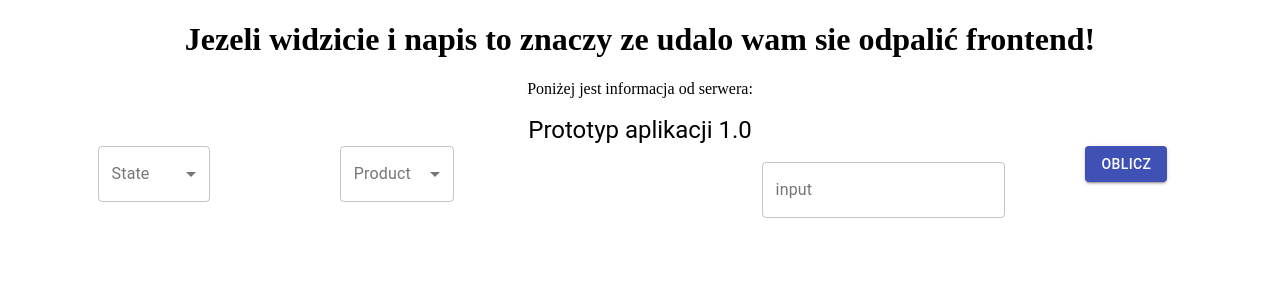
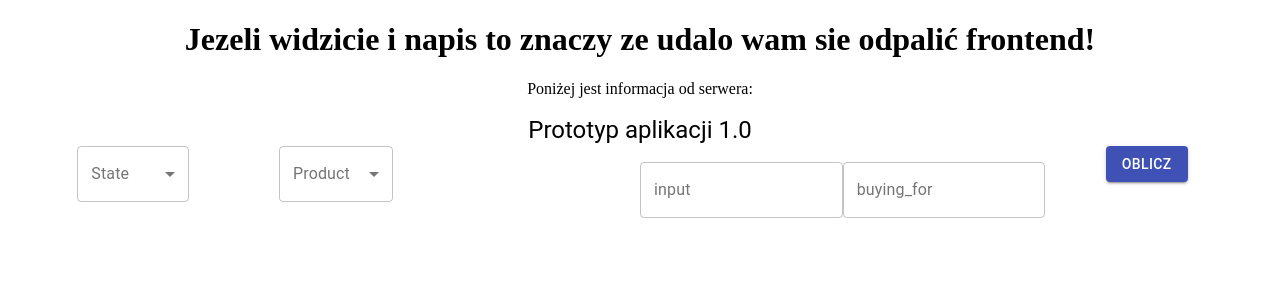
Before and after one commit to tobiaszkubiak31/ZPI_2020_BornedInKwarantannaClone, a React (Create React App) app: page / in a window 1280 px wide. Shown: the top 300 px of the page. Built offline with nearby package versions, Linux system fonts and the light colour scheme.

Commit message:
fixing calculating function

```diff
--- a/src/components/PrototypeComponenet.js
+++ b/src/components/PrototypeComponenet.js
@@ -15,6 +15,8 @@ export default class PrototypeComponent extends React.Component {
     chosenState: "",
     chosenProduct: "",
     inputField: 0.0,
+    buyingFor: 0.0,
+    margin: 0.0,
     errorMessage: "",
     answer: ""
   };
@@ -29,6 +31,10 @@ export default class PrototypeComponent extends React.Component {
 
   onChangeInputField = (e) => {
     this.setState({ inputField: e.target.value });
+  };
+
+  onChangeBuyingFor = (e) => {
+    this.setState({ buyingFor: e.target.value });
   };
 
   getTaxCoef = (statee, product) => {
@@ -51,11 +57,12 @@ export default class PrototypeComponent extends React.Component {
         && validateChosenOptions(this.state.chosenState,this.state.chosenProduct)) {
       let taxCoefficient =
         this.getTaxCoef(this.state.chosenState, this.state.chosenProduct) + 1;
-      let prizeWithoutTax = this.state.inputField / taxCoefficient;
-      let tax = this.state.inputField - prizeWithoutTax;
+      let prizeWithoutTax = (this.state.inputField / taxCoefficient).toFixed(2);
+      let tax =(this.state.inputField - prizeWithoutTax).toFixed(2);
+      let margin = (this.state.inputField / taxCoefficient).toFixed(2) - this.state.buyingFor;
       this.setState({
         answer:
-          "Cena bez podatku: " + prizeWithoutTax + ", podatek wynosi: " + tax,
+          "Cena bez podatku: " + prizeWithoutTax + ", podatek wynosi: " + tax + "marża: "+ margin,
       });
     } else {
       //validacja sie nie powiodla
@@ -131,6 +138,20 @@ export default class PrototypeComponent extends React.Component {
               </Grid>
 
               <Grid item xs>
+                {/*Proponowane przeze mnie miejsce do wpisywania ceny.*/}
+                <TextField
+                  data-testid='buying-for-input'
+                  variant="outlined"
+                  margin="normal"
+                  id="buying_for"
+                  label="buying_for"
+                  name="buying_for"
+                  value={this.buyingFor}
+                  onChange={this.onChangeBuyingFor}
+                />
+              </Grid>
+
+              <Grid item xs>
                 <Button
                   data-testid='submit'
                   variant="contained"
```
